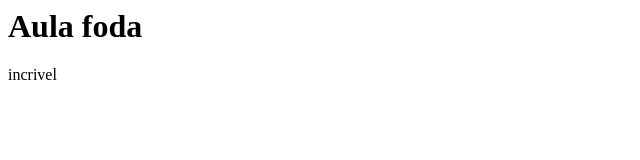
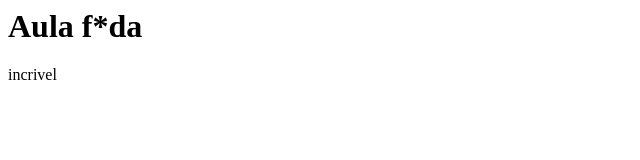
Before and after one commit to Juliapixel/data_structures_1, a plain HTML site: page index.html in a window 1280 px wide. Shown: the full height of the page, 0-640 px from the left. Drawn offline with Linux system fonts and the light colour scheme.

Commit message:
censurar linguagem obscena

```diff
--- a/index.html
+++ b/index.html
@@ -5,7 +5,7 @@
 </head>
 <body>
     <h1>
-        Aula foda
+        Aula f*da
     </h1>
     <p>
         incrivel
```
